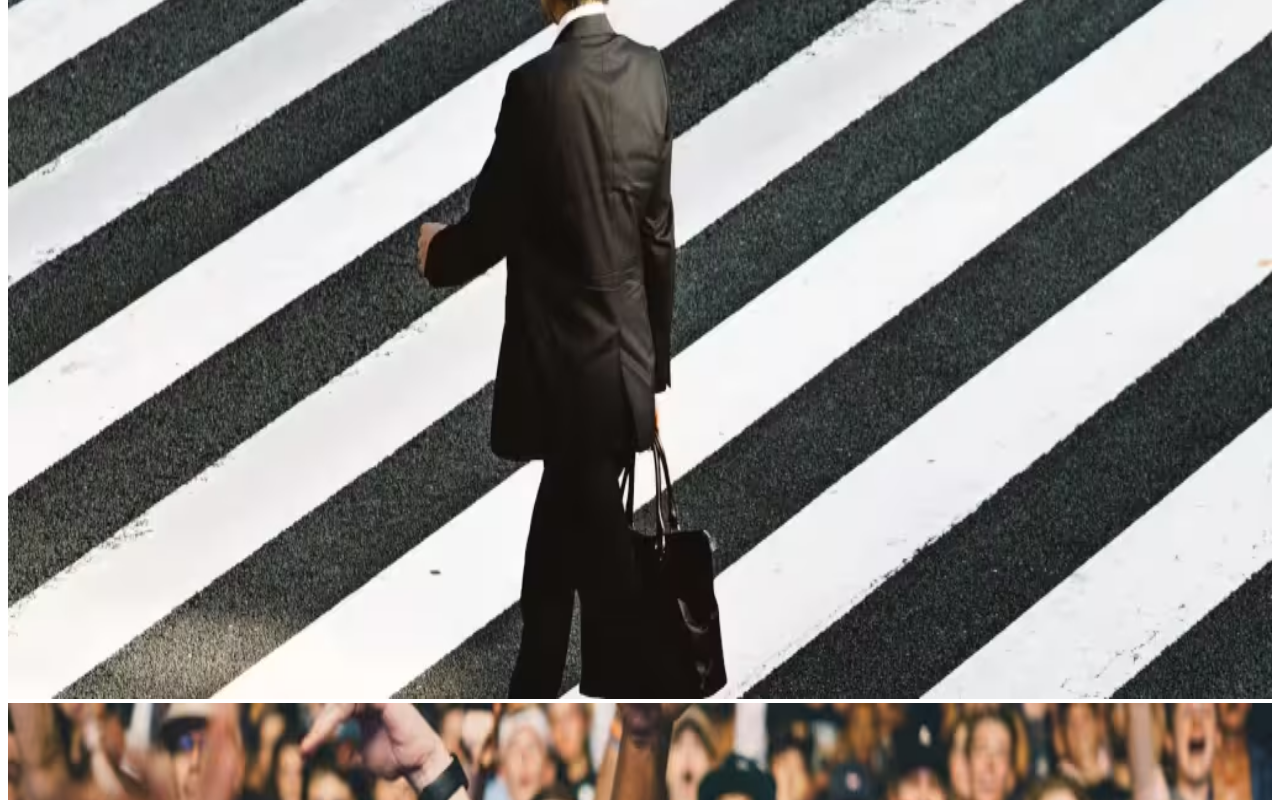
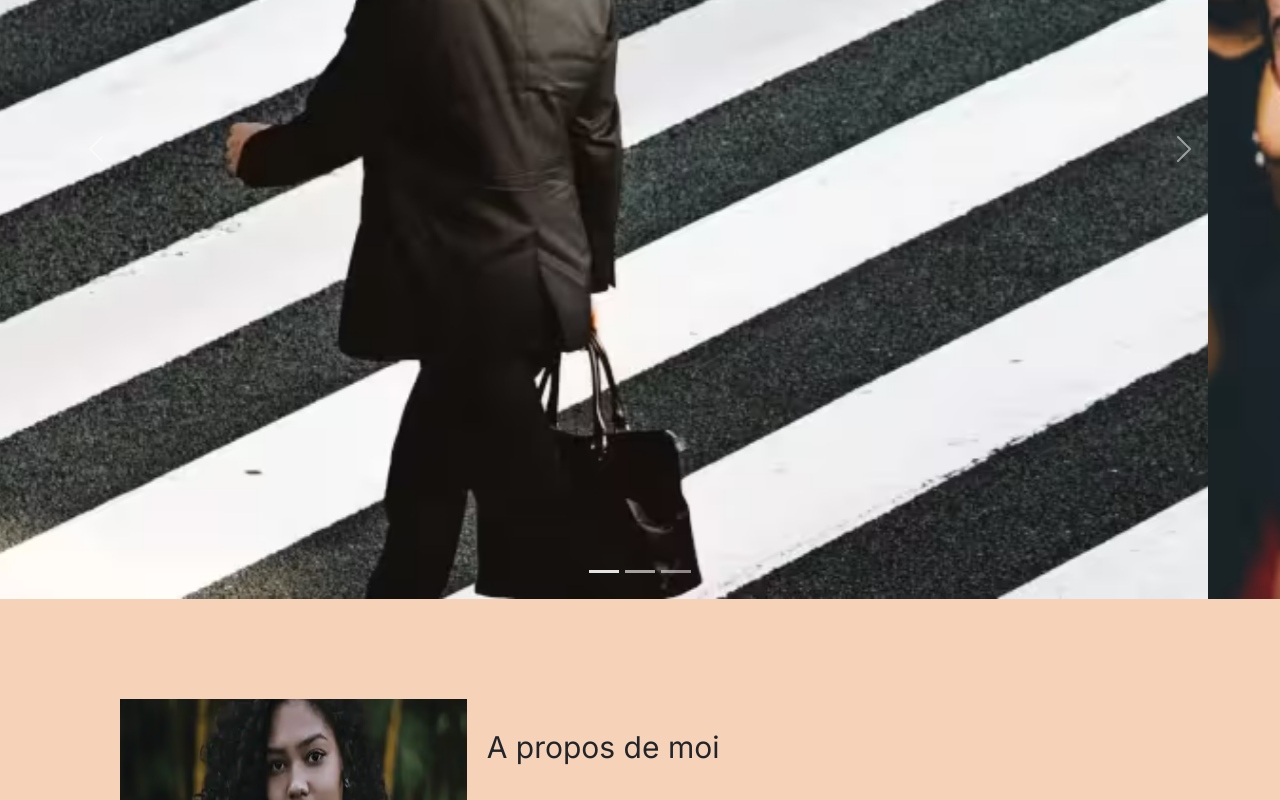
Before and after one commit to infosi/perf, a website built with webpack: page src/index.html in a window 1280 px wide. Shown: the part 400-1200 px from the top of the page. Built offline with nearby package versions, Linux system fonts and the light colour scheme.

Commit message:
refacto: no compress

```diff
--- a/src/index.html
+++ b/src/index.html
@@ -3,19 +3,19 @@
   <head>
     <title>Nina Carducci - Photographe</title>
     <meta name="viewport" content="width=device-width, initial-scale=1.0" />
-    <link href="../dist/index.css" rel="stylesheet">
+    <!-- <link href="../dist/index.css" rel="stylesheet">  -->
     <link rel="preconnect" href="https://fonts.googleapis.com" />
     <link rel="preconnect" href="https://fonts.gstatic.com" crossorigin />
     <link href="https://fonts.googleapis.com/css2?family=Inter&family=Spectral:ital,wght@0,400;1,300;1,400;1,800&display=swap" rel="stylesheet" />
 
     <meta charset="UTF-8" />
 
-    <!-- <script src="./assets/bootstrap/bootstrap.bundle.js" defer></script>
+    <script src="./assets/bootstrap/bootstrap.bundle.js" defer></script>
     <script src="./assets/maugallery.js" defer></script>
     <script src="./assets/scripts.js" defer></script>
     <link rel="stylesheet" href="./assets/style.css" />
-    <link rel="stylesheet" href="./assets/bootstrap/bootstrap.css" /> -->
-     <script defer src="../dist/index.js"></script>
+    <link rel="stylesheet" href="./assets/bootstrap/bootstrap.css" />
+     <!-- <script defer src="../dist/index.js"></script> -->
   </head>
   <body>
     <div class="top-header">
```
